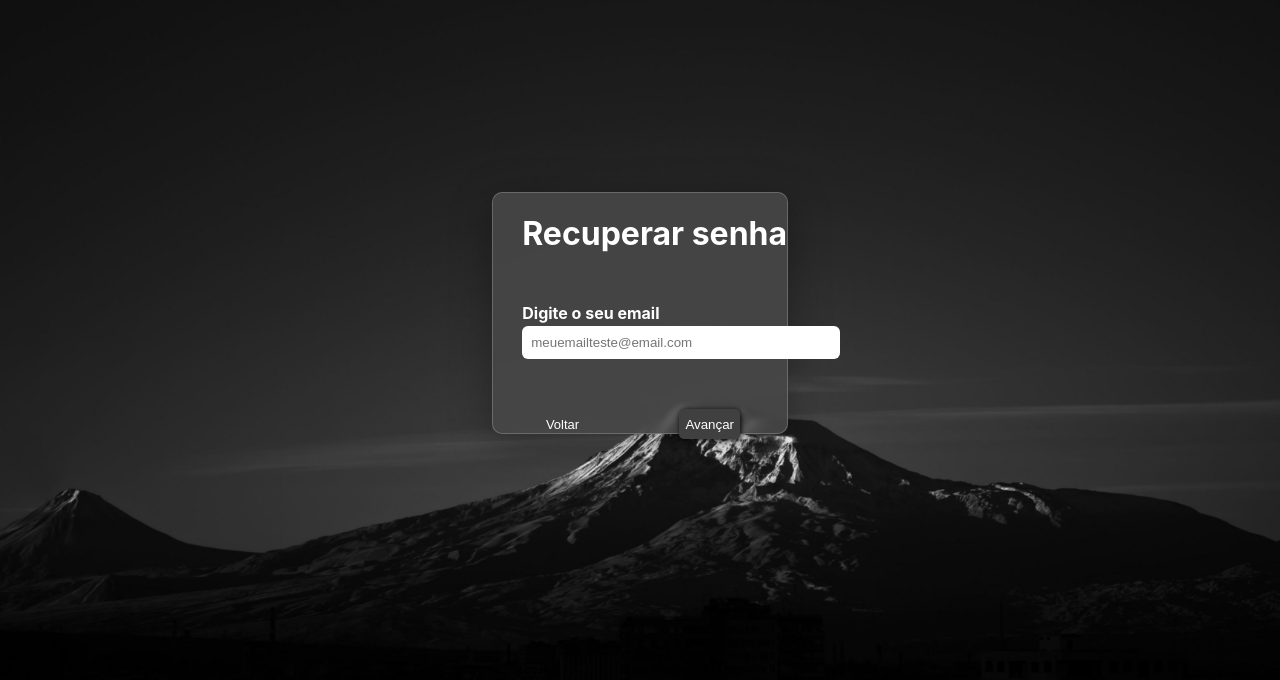
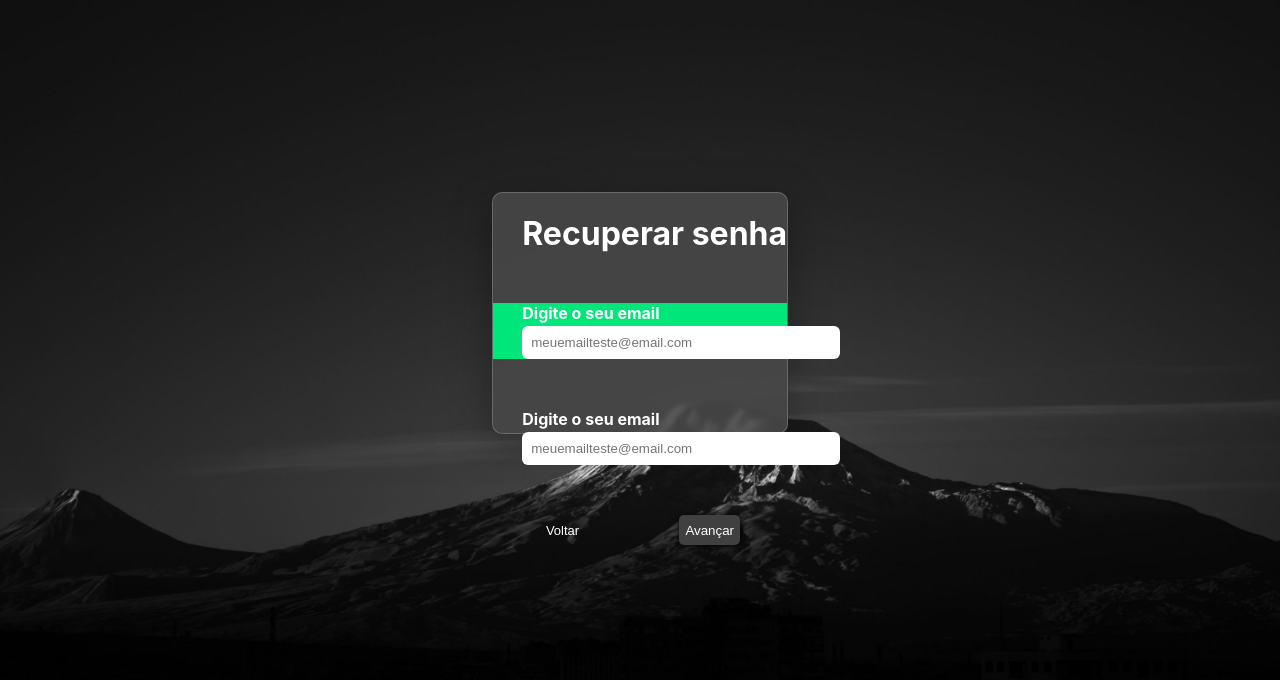
Before and after one commit to Levss30/todo-app-react-frontend, a React (Create React App) app: page /forgot-password in a window 1280 px wide. Shown: the top 680 px of the page. Built offline with nearby package versions, Linux system fonts and the light colour scheme.

Commit message:
Feat StepsSenha

```diff
--- a/src/Components/senha-page/SenhaPage.jsx
+++ b/src/Components/senha-page/SenhaPage.jsx
@@ -1,9 +1,10 @@
-import React from 'react'
+import React, { useState } from 'react'
 import './SenhaPage.css';
 import { useNavigate } from 'react-router-dom';
 
 const SenhaPage = () => {
     const navigate = useNavigate();
+    const [step, setStep] = useState(1);
 
     const handleReturn = (e) =>{
       e.preventDefault();
@@ -17,16 +18,29 @@ const SenhaPage = () => {
               <div className='wrapper-input'>
               <h1>Recuperar senha</h1>
               </div>
-              <div className='wrapper'>
+              <div className='steps'>
+              <div className={`step ${step === 1 && "active"}`}>
               <div className='wrapper-input-item'>
                 <label>Digite o seu email
                   <input type="text" placeholder='meuemailteste@email.com'/>
                 </label>
               </div>
               </div>
+
+              <div className='step'>
+                <div className={`step ${step === 2 && "active"}`}>
+                  <div className='wrapper-input-item'>
+                <label>Digite o seu email
+                  <input type="text" placeholder='meuemailteste@email.com'/>
+                </label>
+                  </div>
+                </div>
+              </div>
+
               <div className='wrapper-input-button'>
               <button className='returnBtn' onClick={handleReturn}>Voltar</button>
               <button className='nextBtn'>Avançar</button>
+              </div>
               </div>
             </div>
           </div>
```
